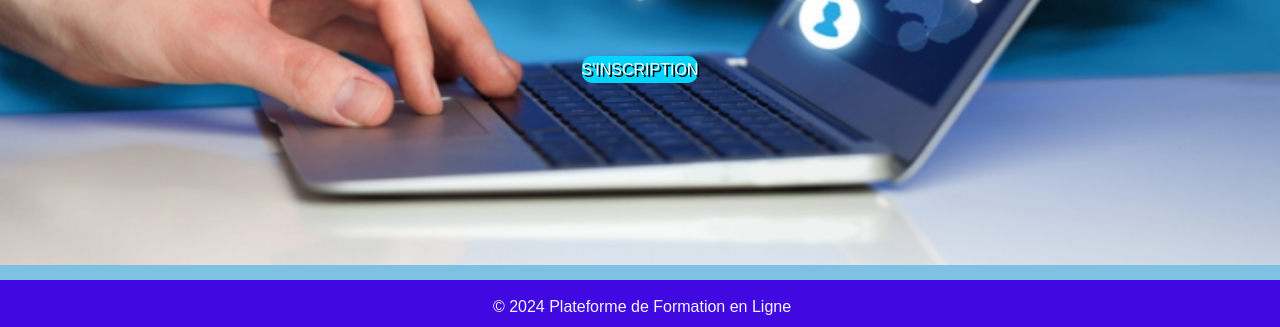
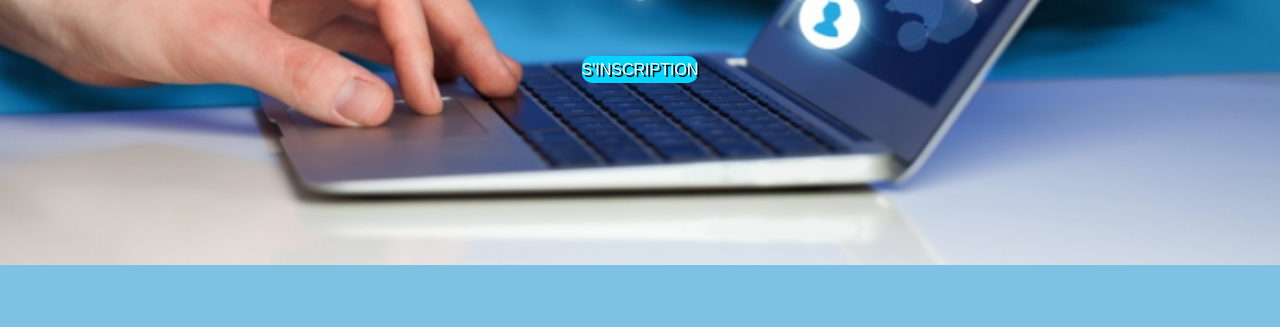
Before and after one commit to ndate14/myprojet2, a plain HTML site: page index.html in a window 1280 px wide. Shown: the part 466-793 px from the top of the page. Drawn offline with Linux system fonts and the light colour scheme.

Commit message:
Modification

```diff
--- a/index.html
+++ b/index.html
@@ -188,10 +188,10 @@
 
             </body>
             </html>
-            <footer>
+            <!-- <footer>
                 <p>&copy; 2024 Plateforme de Formation en Ligne</p>
             </footer>
-        </body>
+        </body> -->
 
 
 
```
